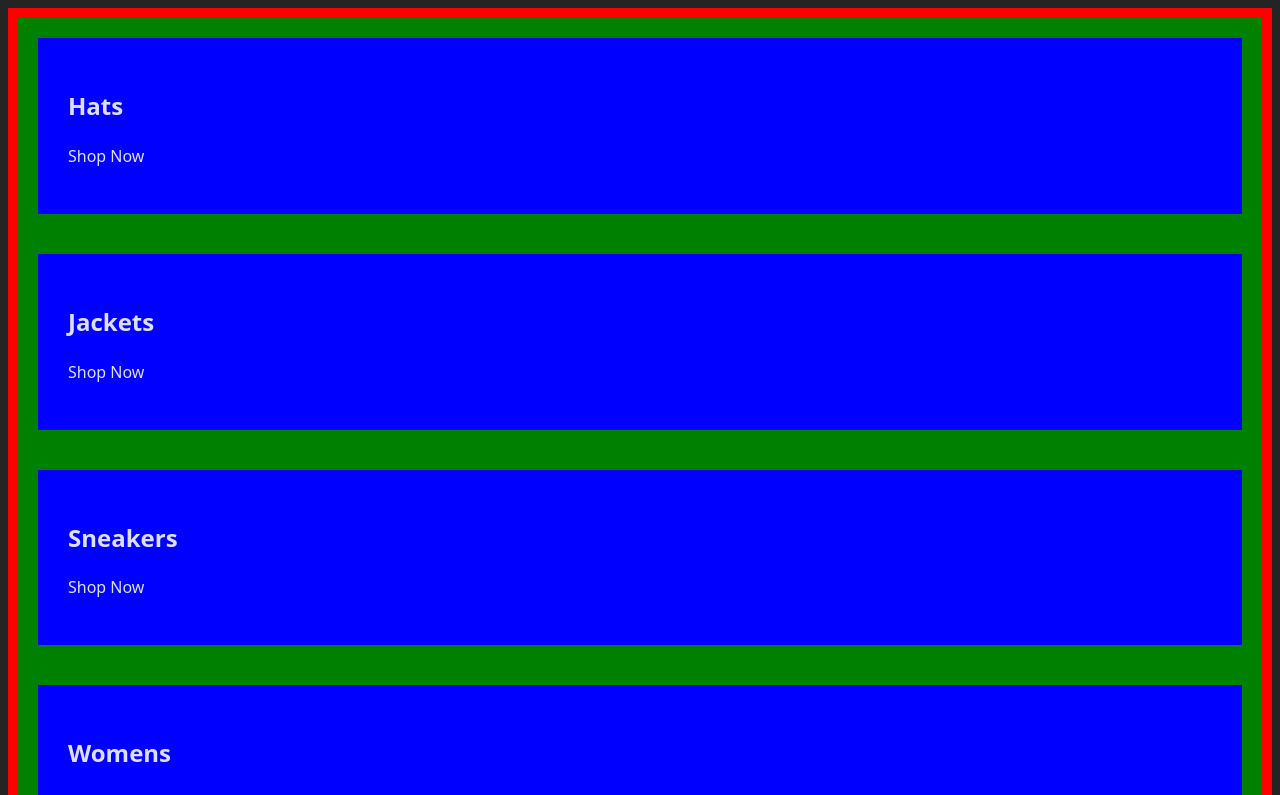
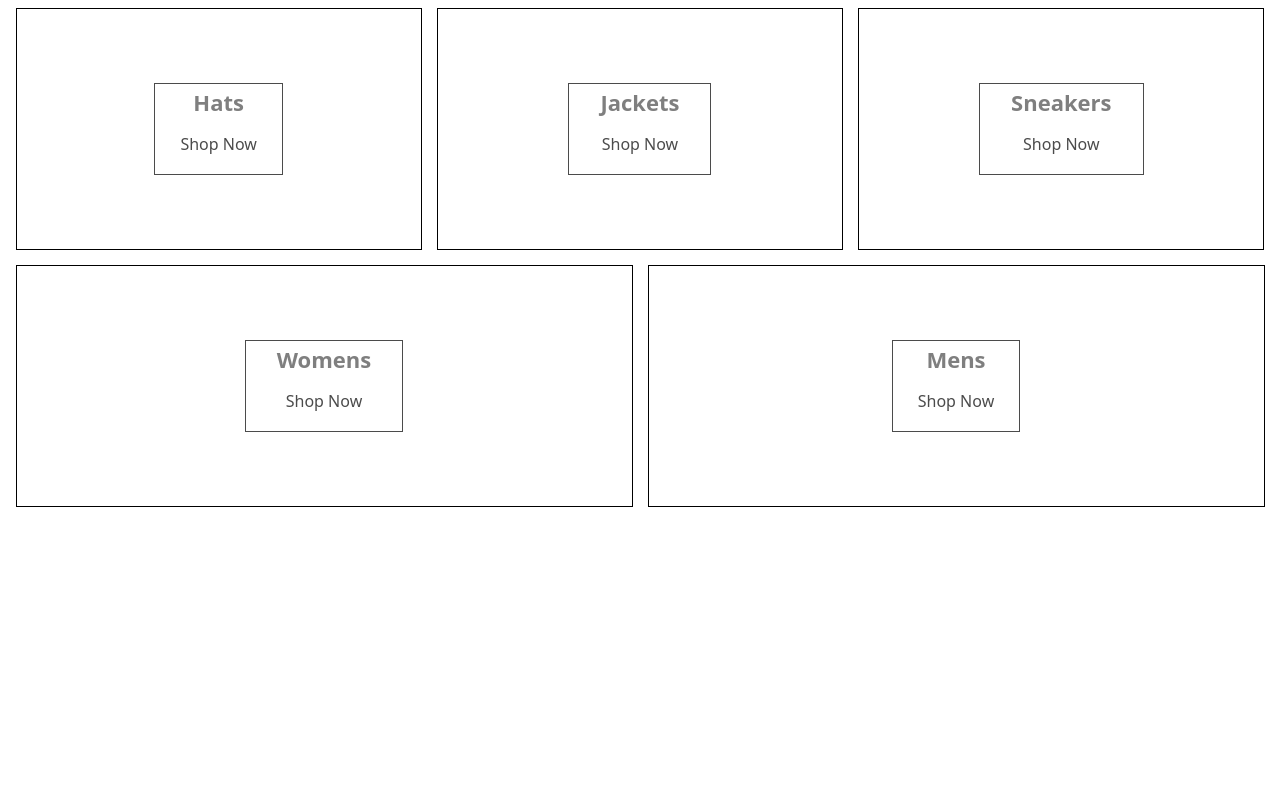
Before and after one commit to daryldelrosario/crwn-clothing, a React (Vite) app: page / in a window 1280 px wide. Shown: the top 795 px of the page. Built offline with nearby package versions, Linux system fonts and the light colour scheme.

Commit message:
complete basic categories styling

```diff
--- a/src/App.jsx
+++ b/src/App.jsx
@@ -27,8 +27,8 @@
   return (
     <>
       <div className="categories-container">
-        {categories.map(({title}) => (
-          <div className="category-container">
+        {categories.map(({ title, id }) => (
+          <div key={id} className="category-container">
             <div className="background-image" />
             <div className="category-body-container">
               <h2>{title}</h2>
--- a/src/categories.scss
+++ b/src/categories.scss
@@ -1,19 +1,75 @@
 .categories-container {
-  background-color: red;
-  padding: 10px;
+  width: 100%;
+  display: flex;
+  flex-wrap: wrap;
+  justify-content: space-between;
+}
 
-  .category-container {
-    background-color: green;
-    padding: 20px;
+.category-container {
+  min-width: 30%;
+  height: 240px;
+  flex: 1 1 auto;
+  display: flex;
+  align-items: center;
+  justify-content: center;
+  border: 1px solid black;
+  margin: 0 7.5px 15px;
+  overflow: hidden;
 
-    .category-body-container {
-      background-color: blue;
-      padding: 30px;
+  &:hover {
+    cursor: pointer;
+
+    & .background-image {
+      transform: scale(1.1);
+      transition: transform 6s cubic-bezier(0.25, 0.45, 0.45, 0.95);
+    }
+
+    & .category-body-container {
+      opacity: 0.9;
     }
   }
 
+  &.large {
+    height: 380px;
+  }
+
+  &:first-child {
+    margin-right: 7.5px;
+  }
+
+  &:last-child {
+    margin-left: 7.5px;
+  }
+
+  .background-image {
+    width: 100%;
+    height: 100%;
+    background-size: cover;
+    background-position: center;
+  }
+
+  .category-body-container {
+    height: 90px;
+    padding: 0 25px;
+    display: flex;
+    flex-direction: column;
+    align-items: center;
+    justify-content: center;
+    border: 1px solid black;
+    background-color: white;
+    opacity: 0.7;
+    position: absolute;
+
+    h2 {
+      font-weight: bold;
+      margin: 0 6px 0;
+      font-size: 22px;
+      color: #4a4a4a;
+    }
+
+    p {
+      font-weight: lighter;
+      font-size: 16px;
+    }
+  }
 }
-
-.categories-container .category-container {
-  background-color: green;
-}
--- a/src/index.css
+++ b/src/index.css
@@ -1,14 +1,3 @@
 :root {
   font-family: system-ui, Avenir, Helvetica, Arial, sans-serif;
-  line-height: 1.5;
-  font-weight: 400;
-
-  color-scheme: light dark;
-  color: rgba(255, 255, 255, 0.87);
-  background-color: #242424;
-
-  font-synthesis: none;
-  text-rendering: optimizeLegibility;
-  -webkit-font-smoothing: antialiased;
-  -moz-osx-font-smoothing: grayscale;
 }
```
